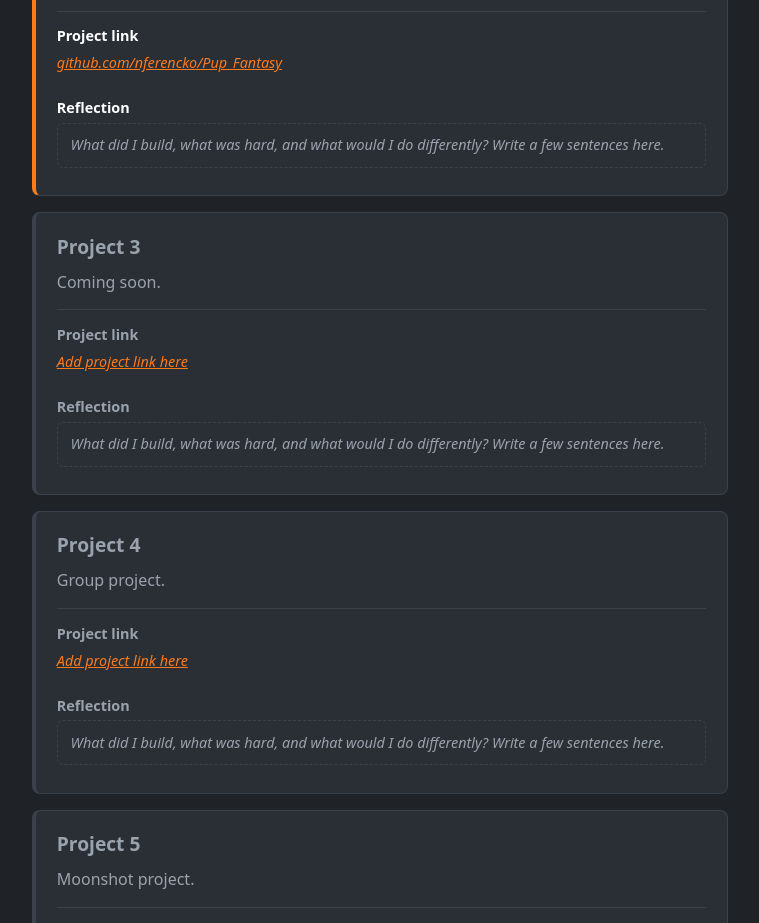
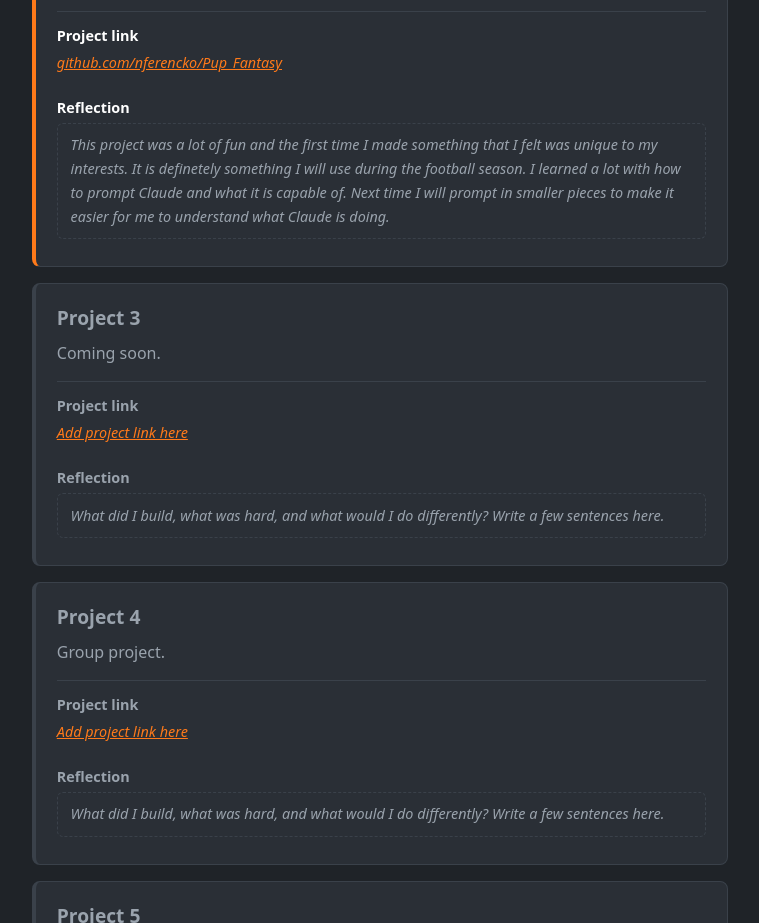
Before and after one commit to nferencko/Nic-s-Programming-Projects, a plain HTML site: page index.html in a window 1280 px wide. Shown: the part 1200-2123 px from the top of the page, without its empty margins (260-1019 px from the left). Drawn offline with Linux system fonts and the light colour scheme.

Commit message:
Updated Reflection

```diff
--- a/index.html
+++ b/index.html
@@ -348,8 +348,10 @@
         </div>
         <div>
           <h3>Reflection</h3>
-          <p class="ph box">What did I build, what was hard, and what would I do differently? Write a few sentences
-            here.</p>
+          <p class="ph box">This project was a lot of fun and the first time I made something that I felt was unique to my interests.
+        It is definetely something I will use during the football season. I learned a lot with how to prompt
+        Claude and what it is capable of. Next time I will prompt in smaller pieces to make it easier for me to understand
+        what Claude is doing.</p>
         </div>
       </div>
     </section>
```
